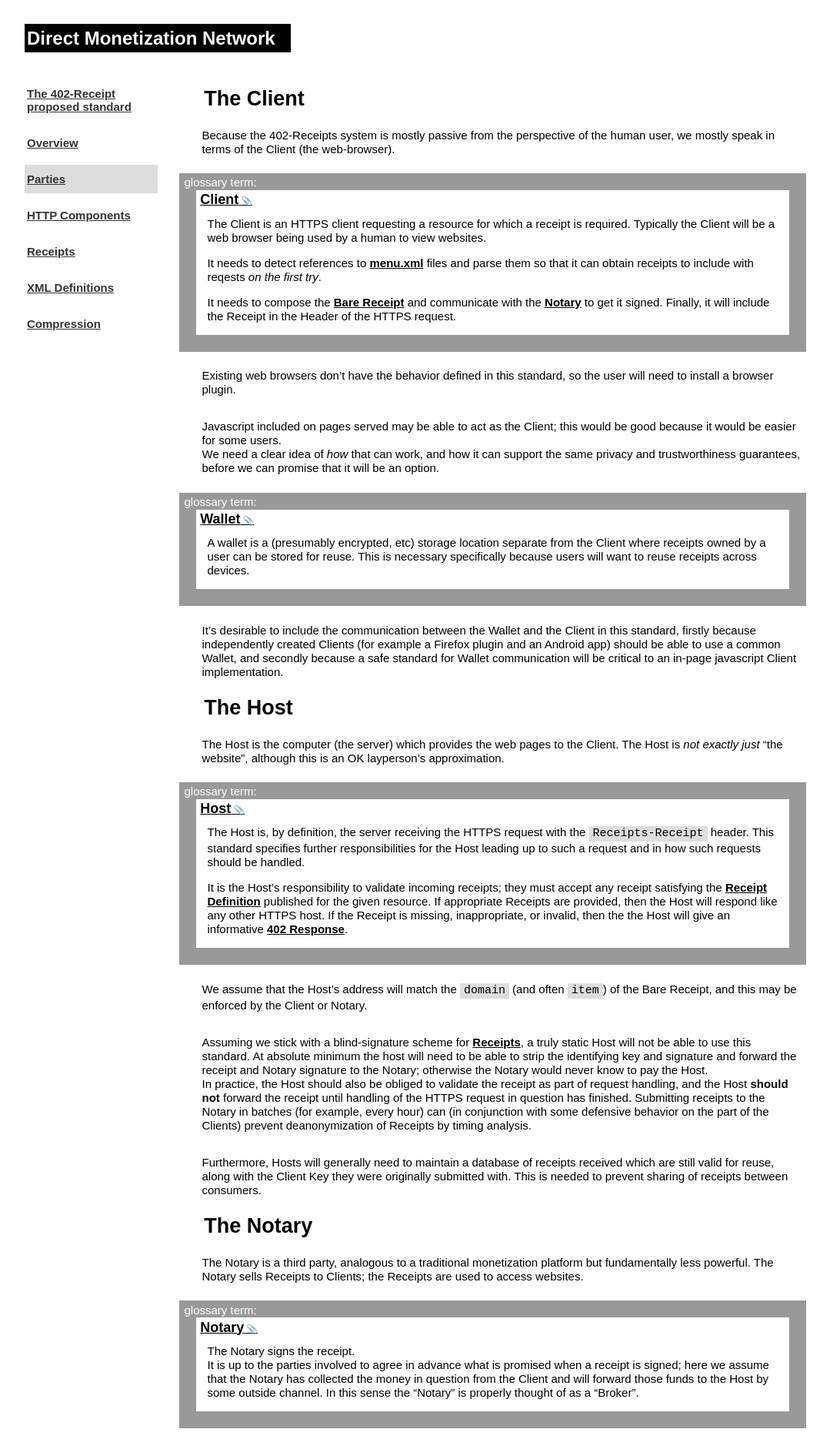
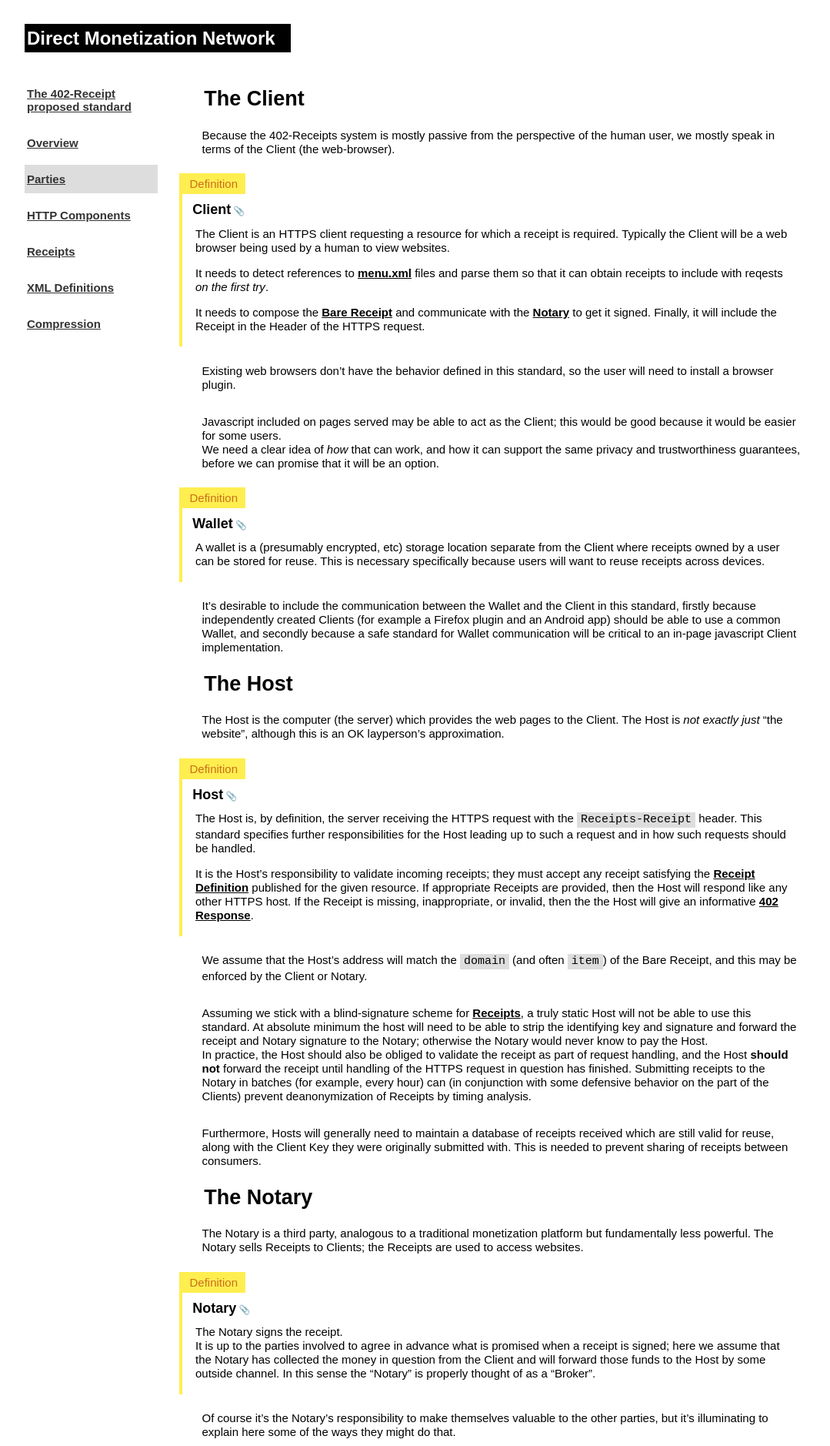
Before and after one commit to erikpukinskis/direct-monetization-static, a Jekyll site: the page built from _proposal/03_parties.markdown, in a window 1280 px wide. Shown: the top 1878 px of the page at 77% size, without its empty margins (100-1179 px from the left). Built offline with Jekyll 4.4.1, drawn with Linux system fonts in a browser that asks for light colours; some of the changed text lies outside the part shown.

Commit message:
glossary item with yellow left border

```diff
--- a/_config.yml
+++ b/_config.yml
@@ -41,5 +41,6 @@ site_colors:
   block_background: "#000000"
   secondary_font: "#333333"
   tertiary_font: "#CCCCCC"
-  accent: "#0dd08b"
+  glossary: "#ffee50"
+  glossary_text: "#ca6e1a"
 cachebuster: 10
--- a/_includes/glossary_item
+++ b/_includes/glossary_item
@@ -1,6 +1,6 @@
 {% unless include.s.path contains page.url %}<h2 style="color: red;">DEV WARNING MISPLACED GLOSSARY ITEM</h2>{% endunless %}
 <div class="glossary_item"{% unless include.suppress %} id="{{ include.s.path | split: "#" | last }}"{% endunless %}>
-  <div class="glossary_header">glossary term:</div>
+  <div class="glossary_header">Definition</div>
   <h4><a href="{{ include.s.path | absolute_url }}" title="permalink to this definition">{{ include.s.subject }}</a></h4>
   {{ include.s.meaning | markdownify }}
 </div>
--- a/_sass/master.scss
+++ b/_sass/master.scss
@@ -154,17 +154,22 @@ ul.xsd_restriction_list {
 }
 
 .glossary_item {
-  border: solid $dark-color 1.5em;
+  border-left: solid $glossary-color 4px;
   margin: 1em 0em 1em -1.5em;
-  padding: .5em;
+  padding: 5px 10px 10px 10px;
   .glossary_header {
-    color: $primary-color;
-    margin-left: -1.5em;
-    margin-top: -1.75em;
+    margin-left: -10px;
+    padding: 5px 10px;
+    background: $glossary-color;
+    display: inline;
+    color: $glossary-text-color;
   }
   h4 {
-    margin-left: -0.1em;
+    margin-top: 15px;
     font-style: normal;
+    a {
+      text-decoration: none;
+    }
     a::after {
       content: " 📎";
       font-size: 65%;
--- a/assets/main.scss
+++ b/assets/main.scss
@@ -4,12 +4,13 @@
 $primary-color: {{ site.site_colors.primary_background }};
 $light-color: {{ site.site_colors.light_background }};
 $dark-color: {{ site.site_colors.dark_background }};
-$accent-color: {{ site.site_colors.accent }};
 $block-color: {{ site.site_colors.block_background }};
 
 $font-color: {{ site.site_colors.primary_font }};
 $secondary-font-color: {{ site.site_colors.secondary_font }};
 $tertiary-font-color: {{ site.site_colors.tertiary_font }};
+$glossary-color: {{ site.site_colors.glossary }};
+$glossary-text-color: {{ site.site_colors.glossary_text }};
 
 $heading-font: sans-serif;
 $content-font: sans-serif;
```
